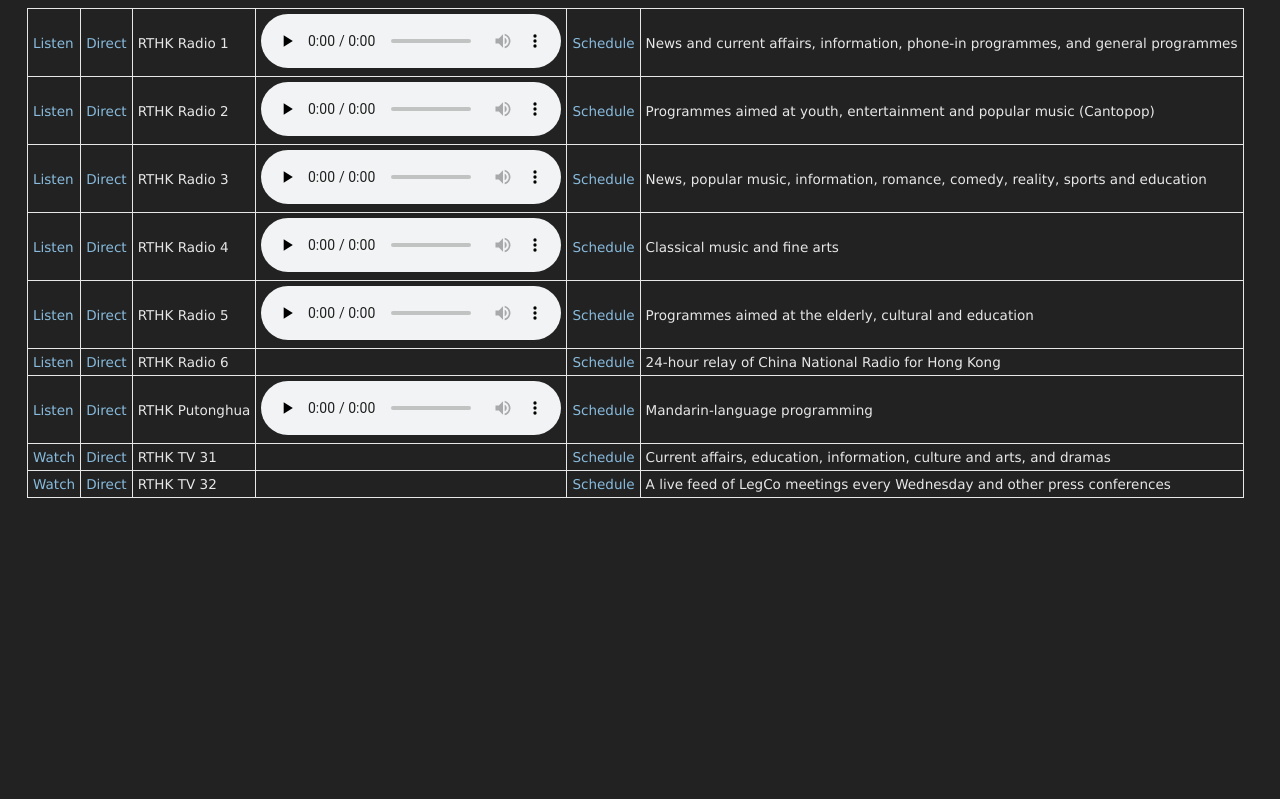
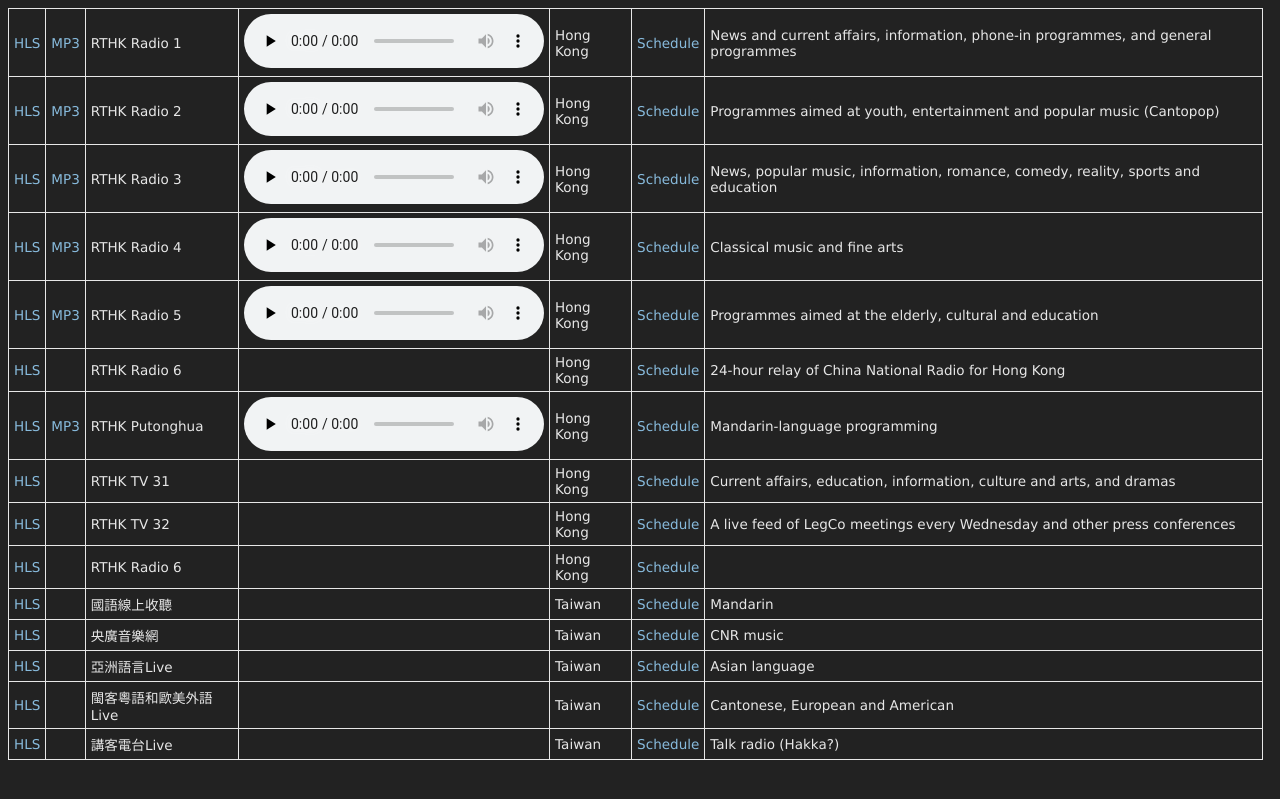
Before and after one commit to danburd/danburd.github.io, a Jekyll site: the page chinese.html, which Jekyll copies as it is, in a window 1280 px wide. Shown: the top 799 px of the page. Built offline with Jekyll 4.4.1, drawn with Linux system fonts in a browser that asks for light colours.

Commit message:
Added Taiwan stations

```diff
--- a/chinese.html
+++ b/chinese.html
@@ -16,71 +16,134 @@
 <body>
 <table>
   <tr>
-   <td><a href="/hlsjsaudio.html?stream=https://rthkaudio1-lh.akamaihd.net/i/radio1_1@355864/master.m3u8">Listen</a></td>
-   <td><a href="https://rthkaudio1-lh.akamaihd.net/i/radio1_1@355864/master.m3u8" type="audio/mpeg">Direct</a></td>
+   <td><a href="/hlsjsaudio.html?stream=https://rthkaudio1-lh.akamaihd.net/i/radio1_1@355864/master.m3u8">HLS</a></td>
+   <td><a href="http://stm.rthk.hk/radio1" type="audio/mpeg">MP3</a></td>
    <td>RTHK Radio 1</td>
    <td><audio controls preload="none"><source src="http://stm.rthk.hk/radio1" type="audio/mpeg"></audio></td>
+   <td>Hong Kong</td>
    <td><a href="https://www.rthk.hk/radio/radio1?lang=en">Schedule</a></td>
    <td>News and current affairs, information, phone-in programmes, and general programmes</td>
   </tr>
-   <td><a href="/hlsjsaudio.html?stream=https://rthkaudio2-lh.akamaihd.net/i/radio2_1@355865/master.m3u8">Listen</a></td>
-   <td><a href="https://rthkaudio2-lh.akamaihd.net/i/radio2_1@355865/master.m3u8" type="audio/mpeg">Direct</a></td>
+   <td><a href="/hlsjsaudio.html?stream=https://rthkaudio2-lh.akamaihd.net/i/radio2_1@355865/master.m3u8">HLS</a></td>
+   <td><a href="http://stm.rthk.hk/radio2" type="audio/mpeg">MP3</a></td>
    <td>RTHK Radio 2</td>
    <td><audio controls preload="none"><source src="http://stm.rthk.hk/radio2" type="audio/mpeg"></audio></td>
+   <td>Hong Kong</td>
    <td><a href="https://www.rthk.hk/radio/radio2?lang=en">Schedule</a></td>
    <td>Programmes aimed at youth, entertainment and popular music (Cantopop)</td>
   </tr>
-   <td><a href="/hlsjsaudio.html?stream=https://rthkaudio3-lh.akamaihd.net/i/radio3_1@355866/master.m3u8">Listen</a></td>
-   <td><a href="https://rthkaudio3-lh.akamaihd.net/i/radio3_1@355866/master.m3u8" type="audio/mpeg">Direct</a></td>
+   <td><a href="/hlsjsaudio.html?stream=https://rthkaudio3-lh.akamaihd.net/i/radio3_1@355866/master.m3u8">HLS</a></td>
+   <td><a href="http://stm.rthk.hk/radio3" type="audio/mpeg">MP3</a></td>
    <td>RTHK Radio 3</td>
    <td><audio controls preload="none"><source src="http://stm.rthk.hk/radio3" type="audio/mpeg"></audio></td>
+   <td>Hong Kong</td>
    <td><a href="https://www.rthk.hk/radio/radio3?lang=en">Schedule</a></td>
    <td>News, popular music, information, romance, comedy, reality, sports and education</td>
   </tr>
-   <td><a href="/hlsjsaudio.html?stream=https://rthkaudio4-lh.akamaihd.net/i/radio4_1@355867/master.m3u8">Listen</a></td>
-   <td><a href="https://rthkaudio4-lh.akamaihd.net/i/radio4_1@355867/master.m3u8" type="audio/mpeg">Direct</a></td>
+   <td><a href="/hlsjsaudio.html?stream=https://rthkaudio4-lh.akamaihd.net/i/radio4_1@355867/master.m3u8">HLS</a></td>
+   <td><a href="http://stm.rthk.hk/radio4" type="audio/mpeg">MP3</a></td>
    <td>RTHK Radio 4</td>
    <td><audio controls preload="none"><source src="http://stm.rthk.hk/radio4" type="audio/mpeg"></audio></td>
+   <td>Hong Kong</td>
    <td><a href="https://www.rthk.hk/radio/radio4?lang=en">Schedule</a></td>
    <td>Classical music and fine arts</td>
   </tr>
-   <td><a href="/hlsjsaudio.html?stream=https://rthkaudio5-lh.akamaihd.net/i/radio5_1@355868/master.m3u8">Listen</a></td>
-   <td><a href="https://rthkaudio5-lh.akamaihd.net/i/radio5_1@355868/master.m3u8" type="audio/mpeg">Direct</a></td>
+   <td><a href="/hlsjsaudio.html?stream=https://rthkaudio5-lh.akamaihd.net/i/radio5_1@355868/master.m3u8">HLS</a></td>
+   <td><a href="http://stm.rthk.hk/radio5" type="audio/mpeg">MP3</a></td>
    <td>RTHK Radio 5</td>
    <td><audio controls preload="none"><source src="http://stm.rthk.hk/radio5" type="audio/mpeg"></audio></td>
+   <td>Hong Kong</td>
    <td><a href="https://www.rthk.hk/radio/radio5?lang=en">Schedule</a></td>
    <td>Programmes aimed at the elderly, cultural and education</td>
   </tr>
-   <td><a href="/hlsjsaudio.html?stream=https://rthkaudio6cnr-lh.akamaihd.net/i/radio6cnr_1@575604/master.m3u8">Listen</a></td>
-   <td><a href="https://rthkaudio6cnr-lh.akamaihd.net/i/radio6cnr_1@575604/master.m3u8" type="audio/mpeg">Direct</a></td>
+   <td><a href="/hlsjsaudio.html?stream=https://rthkaudio6cnr-lh.akamaihd.net/i/radio6cnr_1@575604/master.m3u8">HLS</a></td>
+   <td></td>
    <td>RTHK Radio 6</td>
    <td></td>
+   <td>Hong Kong</td>
    <td><a href="https://www.rthk.hk/radio/radio6?lang=en">Schedule</a></td>
    <td>24-hour relay of China National Radio for Hong Kong</td>
   </tr>
   </tr>
-   <td><a href="/hlsjsaudio.html?stream=https://rthkaudio6-lh.akamaihd.net/i/radiopth_1@355869/master.m3u8">Listen</a></td>
-   <td><a href="https://rthkaudio6-lh.akamaihd.net/i/radiopth_1@355869/master.m3u8" type="audio/mpeg">Direct</a></td>
+   <td><a href="/hlsjsaudio.html?stream=https://rthkaudio6-lh.akamaihd.net/i/radiopth_1@355869/master.m3u8">HLS</a></td>
+   <td><a href="http://stm.rthk.hk/radiopth" type="audio/mpeg">MP3</a></td>
    <td>RTHK Putonghua</td>
    <td><audio controls preload="none"><source src="http://stm.rthk.hk/radiopth" type="audio/mpeg"></audio></td>
+   <td>Hong Kong</td>
    <td><a href="https://www.rthk.hk/radio/pth">Schedule</a></td>
    <td>Mandarin-language programming</td>
   </tr>
   </tr>
-   <td><a href="/hlsjsvideo.html?stream=https://www.rthk.hk/feeds/dtt/rthktv31_https.m3u8">Watch</a></td>
-   <td><a href="https://www.rthk.hk/feeds/dtt/rthktv31_https.m3u8" type="audio/mpeg">Direct</a></td>
+   <td><a href="/hlsjsvideo.html?stream=https://www.rthk.hk/feeds/dtt/rthktv31_https.m3u8">HLS</a></td>
+   <td></td>
    <td>RTHK TV 31</td>
    <td></td>
+   <td>Hong Kong</td>
    <td><a href="https://www.rthk.hk/tv">Schedule</a></td>
    <td>Current affairs, education, information, culture and arts, and dramas</td>
   </tr>
   </tr>
-   <td><a href="/hlsjsvideo.html?stream=https://www.rthk.hk/feeds/dtt/rthktv32_https.m3u8">Watch</a></td>
-   <td><a href="https://www.rthk.hk/feeds/dtt/rthktv32_https.m3u8" type="audio/mpeg">Direct</a></td>
+   <td><a href="/hlsjsvideo.html?stream=https://www.rthk.hk/feeds/dtt/rthktv32_https.m3u8">HLS</a></td>
+   <td></td>
    <td>RTHK TV 32</td>
    <td></td>
+   <td>Hong Kong</td>
    <td><a href="https://www.rthk.hk/tv">Schedule</a></td>
    <td>A live feed of LegCo meetings every Wednesday and other press conferences</td>
+  <tr>
+  </tr>
+   <td><a href="/hlsjsaudio.html?stream=https://rthkaudio6cnr-lh.akamaihd.net/i/radio6cnr_1@575604/master.m3u8">HLS</a></td>
+   <td></td>
+   <td>RTHK Radio 6</td>
+   <td></td>
+   <td>Hong Kong</td>
+   <td><a href="https://www.rthk.hk/radio/radio6?lang=en">Schedule</a></td>
+   <td></td>
+  </tr>
+  </tr>
+   <td><a href="/hlsjsaudio.html?stream=https://www.soundvideostar.com/live/_definst_/rti3/playlist.m3u8">HLS</a></td>
+   <td></td>
+   <td>國語線上收聽</td>
+   <td></td>
+   <td>Taiwan</td>
+   <td><a href="https://www.rti.org.tw/">Schedule</a></td>
+   <td>Mandarin</td>
+  </tr>
+  </tr>
+   <td><a href="/hlsjsaudio.html?stream=https://www.soundvideostar.com/live/_definst_/rti4/playlist.m3u8">HLS</a></td>
+   <td></td>
+   <td>央廣音樂網</td>
+   <td></td>
+   <td>Taiwan</td>
+   <td><a href="https://www.rti.org.tw/">Schedule</a></td>
+   <td>CNR music</td>
+  </tr>
+  </tr>
+   <td><a href="/hlsjsaudio.html?stream=https://www.soundvideostar.com/live/_definst_/rti5/playlist.m3u8">HLS</a></td>
+   <td></td>
+   <td>亞洲語言Live</td>
+   <td></td>
+   <td>Taiwan</td>
+   <td><a href="https://www.rti.org.tw/">Schedule</a></td>
+   <td>Asian language</td>
+  </tr>
+  </tr>
+   <td><a href="/hlsjsaudio.html?stream=https://www.soundvideostar.com/live/_definst_/rti6/playlist.m3u8">HLS</a></td>
+   <td></td>
+   <td>閩客粵語和歐美外語Live</td>
+   <td></td>
+   <td>Taiwan</td>
+   <td><a href="https://www.rti.org.tw/">Schedule</a></td>
+   <td>Cantonese, European and American</td>
+  </tr>
+  </tr>
+   <td><a href="/hlsjsaudio.html?stream=https://www.soundvideostar.com/live/_definst_/hakkaradio/playlist.m3u8">HLS</a></td>
+   <td></td>
+   <td>講客電台Live</td>
+   <td></td>
+   <td>Taiwan</td>
+   <td><a href="https://www.rti.org.tw/">Schedule</a></td>
+   <td>Talk radio (Hakka?)</td>
   </tr>
 </table>
 </body>
```
